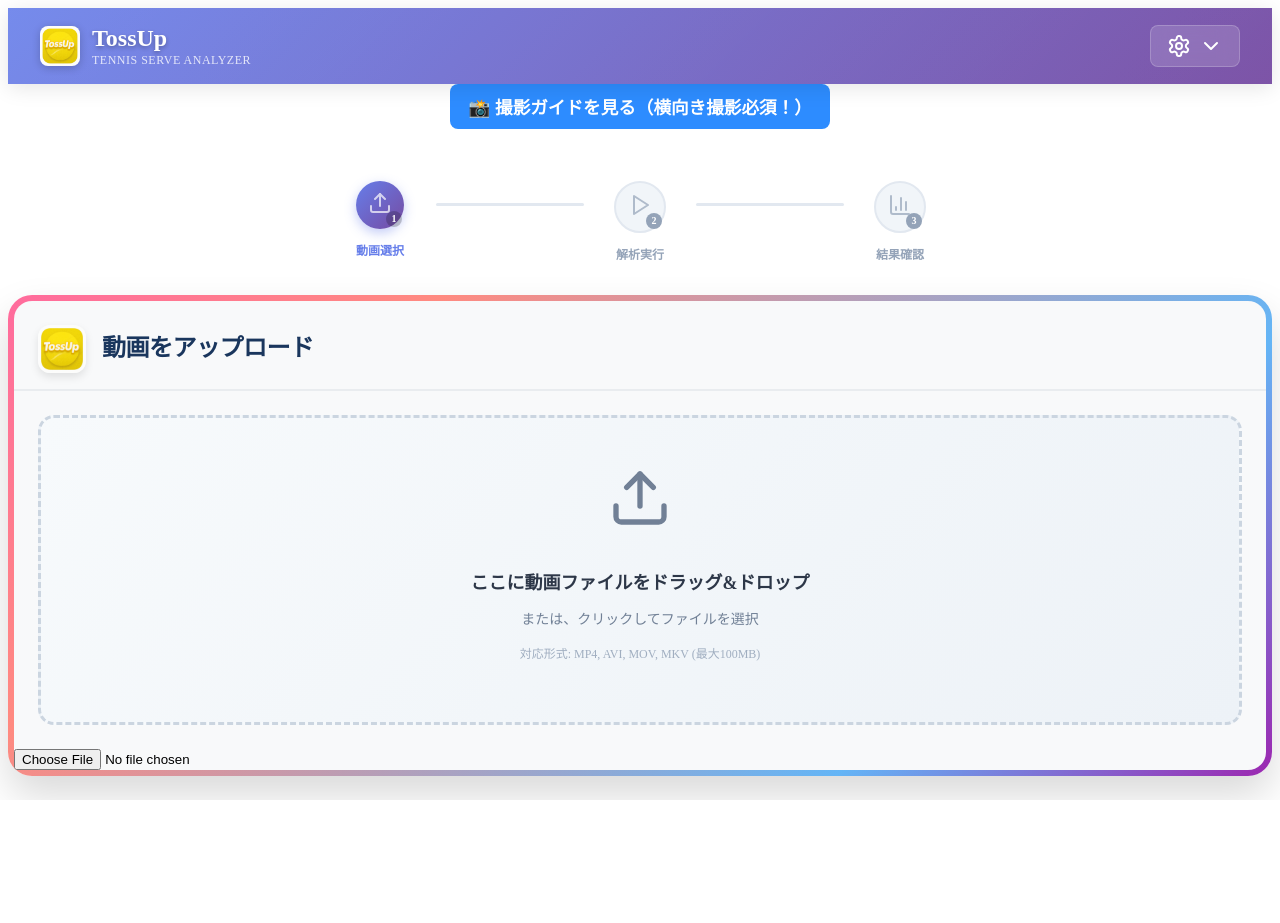
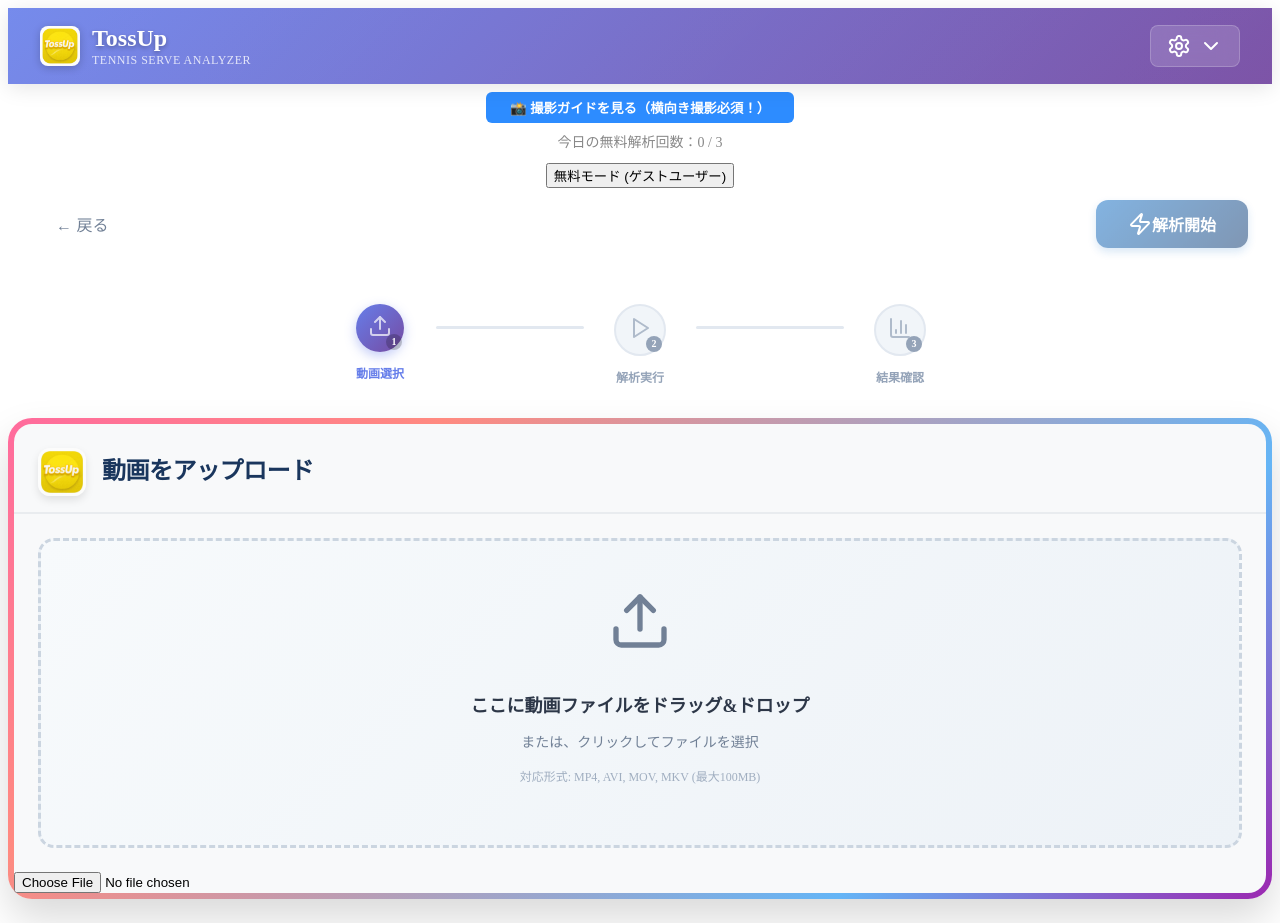
Before and after one commit to ykawagu1/tennis-serve-analyzer, a React (Vite) app in the folder frontend/: page / in a window 1280 px wide. Before the commit the page ends 800 px from the top, so only its background shows below. Built offline with nearby package versions, Linux system fonts and the light colour scheme.

Commit message:
v1.5.7 サブスク枠との切り分け初期バージョン

```diff
--- a/frontend/src/App.jsx
+++ b/frontend/src/App.jsx
@@ -29,6 +29,26 @@ import './App.css';
 const API_BASE_URL = 'https://tennis-serve-analyzer.onrender.com';
 
 function App() {
+   // --- 追加: 無料/有料/利用回数 ---
+  const [isPremium, setIsPremium] = useState(
+    localStorage.getItem("isPremium") === "true"
+  );
+  const [usageCount, setUsageCount] = useState(
+    parseInt(localStorage.getItem("usageCount") || "0")
+  );
+  const [usageDate, setUsageDate] = useState(
+    localStorage.getItem("usageDate") || new Date().toLocaleDateString()
+  );
+  const FREE_LIMIT = 3; // 1日3回無料
+  const PREMIUM_LIMIT = 8;
+  // その日の利用上限
+  const USAGE_LIMIT = isPremium ? PREMIUM_LIMIT : FREE_LIMIT;
+
+  useEffect(() => {
+     if (usageCount >= USAGE_LIMIT) setShowUpgrade(true);
+     else setShowUpgrade(false);
+  }, [usageCount, isPremium]);
+
   const [showGuide, setShowGuide] = useState(false);
   const [selectedFile, setSelectedFile] = useState(null);
   const [isAnalyzing, setIsAnalyzing] = useState(false);
@@ -44,6 +64,7 @@ function App() {
   const [userLevel, setUserLevel] = useState('intermediate');
   const [focusAreas, setFocusAreas] = useState([]);
   const fileInputRef = useRef(null);
+  const [showUpgrade, setShowUpgrade] = useState(false);
 
   const steps = [
     { id: 1, title: '動画選択', icon: Upload },
@@ -213,6 +234,12 @@ function App() {
 
   // デバッグ用のuseEffect
   useEffect(() => {
+
+  // ←★ここにコピペ！
+    if (!isPremium && usageCount >= FREE_LIMIT) setShowUpgrade(true);
+    else setShowUpgrade(false);
+  }, [usageCount, isPremium]);
+  useEffect(() => {
     console.log('🔍 状態変化検出:');
     console.log('- currentStep:', currentStep);
     console.log('- analysisResult:', analysisResult ? '存在' : 'null');
@@ -220,7 +247,6 @@ function App() {
     console.log('- error:', error);
     console.log('- userLevel:', userLevel);
   }, [currentStep, analysisResult, isAnalyzing, error, userLevel]);
-
   const handleFileSelect = (event) => {
     const file = event.target.files[0];
     if (file) {
@@ -244,8 +270,19 @@ function App() {
     event.preventDefault();
   };
 
+  // --- handleAnalyzeに無料/有料ロジックを組み込む ---
   const handleAnalyze = async () => {
   if (!selectedFile) return;
+
+  if (usageCount >= USAGE_LIMIT) {
+    setError(
+      isPremium
+        ? `サブスク会員の1日あたりの解析上限（${PREMIUM_LIMIT}回）に達しました。`
+        : `無料枠の1日あたりの解析上限（${FREE_LIMIT}回）に達しました。`
+    );
+    setShowUpgrade(true);
+    return;
+  }
 
     setIsAnalyzing(true);
     setError(null);
@@ -254,19 +291,14 @@ function App() {
     try {
       const formData = new FormData();
       formData.append('video', selectedFile);
-      formData.append('use_chatgpt', useChatGPT ? 'true' : 'false');
+      formData.append('use_chatgpt', useChatGPT && isPremium ? 'true' : 'false');
       formData.append('user_concerns', userConcerns);
       formData.append('user_level', userLevel);
       formData.append('focus_areas', JSON.stringify(focusAreas));
-      if (useChatGPT && apiKey) {
+      if (useChatGPT && apiKey && isPremium) {
         formData.append('api_key', apiKey);
       }
-
-      console.log('🚀 解析開始:');
-      console.log('- userLevel:', userLevel);
-      console.log('- useChatGPT:', useChatGPT);
-      console.log('- userConcerns:', userConcerns);
-      console.log('- focusAreas:', focusAreas);
+      formData.append('is_premium', isPremium ? 'true' : 'false');
 
       const response = await axios.post(`${API_BASE_URL}/api/analyze`, formData, {
         headers: {
@@ -278,62 +310,47 @@ function App() {
         },
       });
 
-      // デバッグ: レスポンスデータの確認
-      console.log('=== フロントエンド レスポンス受信 ===');
-      console.log('response.status:', response.status);
-      console.log('response.data:', response.data);
-      console.log('response.data.success:', response.data?.success);
-      console.log('response.data.result:', response.data?.result);
-      console.log('overlay_images:', response.data.result.overlay_images);
-
-
-      // 重要: スコアデータの詳細確認
-      if (response.data?.result) {
-        console.log('🎯 スコアデータ詳細確認:');
-        console.log('total_score:', response.data.result.total_score);
-        console.log('phase_analysis:', response.data.result.phase_analysis);
-        console.log('tiered_evaluation:', response.data.result.tiered_evaluation);
-
-        if (response.data.result.phase_analysis) {
-          Object.entries(response.data.result.phase_analysis).forEach(([phase, data]) => {
-            console.log(`${phase}: ${data.score}`);
-          });
-        }
-      }
-
-      if (response.data?.result?.advice) {
-        console.log('advice keys:', Object.keys(response.data.result.advice));
-      }
-      console.log('=====================================');
-
       if (response.data.success) {
         setAnalysisResult(response.data.result);
         setCurrentStep(3);
+        // 無料の場合のみ回数加算
+        if (!isPremium) {
+          const today = new Date().toLocaleDateString();
+          setUsageCount(usageCount + 1);
+          localStorage.setItem("usageCount", (usageCount + 1).toString());
+          setUsageDate(today);
+          localStorage.setItem("usageDate", today);
+        }
       } else {
         throw new Error(response.data.error || '解析に失敗しました');
       }
     } catch (err) {
-      console.error('解析エラー:', err);
       setError(err.response?.data?.error || err.message || '解析中にエラーが発生しました');
     } finally {
       setIsAnalyzing(false);
     }
   };
 
+  // --- 新規解析時、usageCountはそのまま ---
   const resetAnalysis = () => {
     setCurrentStep(1);
     setSelectedFile(null);
     setAnalysisResult(null);
     setError(null);
     setIsAnalyzing(false);
-    if (fileInputRef.current) {
-      fileInputRef.current.value = '';
-    }
+    if (fileInputRef.current) fileInputRef.current.value = '';
   };
 
+  // --- サブスク切替（本番Stripe/Google認証に変更予定） ---
+  const handleUpgrade = () => {
+    setIsPremium(true);
+    localStorage.setItem("isPremium", "true");
+    setShowUpgrade(false);
+  };
+
+  // --- JSX ---
   return (
     <div className="min-h-screen bg-gradient-to-br from-blue-50 to-green-50">
-      {/* ヘッダー */}
      <header className="modern-header">
       <div className="header-container">
         <div className="header-brand">
@@ -353,11 +370,102 @@ function App() {
         </button>
       </div>
     </header>
-
     {/* 👇 ここにガイドボタン */}
     <div style={{display: "flex", justifyContent: "center"}}>
-        <button onClick={() => setShowGuide(true)} className="guide-btn">
+      <button
+        onClick={() => setShowGuide(true)}
+        style={{
+          margin: "8px auto",
+          display: "block",
+          background: "#2D8CFF",
+          color: "#fff",
+          padding: "6px 24px",
+          borderRadius: "6px",
+          border: "none",
+          fontWeight: 600
+        }}
+      >
         📸 撮影ガイドを見る（横向き撮影必須！）
+      </button>
+    </div>
+
+    <div style={{ textAlign: "center", color: "#888", fontSize: 14, marginBottom: 4 }}>
+      {isPremium
+        ? `今日の解析回数（サブスク枠）：${usageCount} / ${PREMIUM_LIMIT}`
+        : `今日の無料解析回数：${usageCount} / ${FREE_LIMIT}`
+      }
+    </div>
+      {/* サブスク切替トグル */}
+      <div style={{ display: "flex", justifyContent: "center", margin: "12px 0" }}>
+        <button
+          onClick={() => {
+            setIsPremium(!isPremium);
+            localStorage.setItem("isPremium", (!isPremium).toString());
+          }}
+          className={`${
+            isPremium ? "bg-yellow-400" : "bg-gray-200"
+          } text-sm px-3 py-1 rounded-lg font-bold`}
+        >
+          {isPremium ? "有料モード (課金ユーザー)" : "無料モード (ゲストユーザー)"}
+        </button>
+      </div>
+
+      {/* 無料枠上限到達モーダル */}
+      {showUpgrade && (
+        <div className="modal-overlay" onClick={() => setShowUpgrade(false)}>
+          <div className="modal-content" onClick={e => e.stopPropagation()}>
+            <div style={{ padding: 18 }}>
+              <h2 style={{ fontSize: 22, fontWeight: "bold", color: "#1d3d7b", marginBottom: 14 }}>🎾 解析回数の上限に達しました</h2>
+              <p style={{ marginBottom: 10 }}>本日ご利用できる無料解析回数（{FREE_LIMIT}回）は終了しました。</p>
+              <ul style={{ margin: "0 0 14px 16px", color: "#555" }}>
+                <li>・サブスク登録で回数制限なくご利用可能！</li>
+                <li>・広告なし、詳細AIアドバイス、機能追加も順次！</li>
+              </ul>
+              <button
+                onClick={handleUpgrade}
+                style={{
+                  background: "#fbbf24", color: "#242424", fontWeight: "bold",
+                  border: "none", borderRadius: 8, padding: "10px 32px", fontSize: 18, marginBottom: 12, marginTop: 8
+                }}
+              >
+                サブスク登録（デモ）
+              </button>
+              <br />
+              <button
+                onClick={() => setShowUpgrade(false)}
+                style={{ background: "#eee", color: "#888", border: "none", borderRadius: 6, padding: "6px 22px", fontWeight: "bold" }}
+              >閉じる</button>
+            </div>
+          </div>
+        </div>
+      )}
+
+      {/* --- 以降はあなたの既存UI（upload、解析、結果、アドバイスなど）をそのまま --- */}
+      {/* ...省略... */}
+      {/* 解析ボタンだけ下記のように分岐して下さい */}
+      <div className="action-buttons">
+        <button
+          onClick={() => setCurrentStep(1)}
+          className="back-button"
+        >
+          ← 戻る
+        </button>
+        <button
+          onClick={handleAnalyze}
+          disabled={!selectedFile || isAnalyzing || (!isPremium && usageCount >= FREE_LIMIT)}
+          className="analyze-button"
+        >
+          {isAnalyzing ? (
+            <>
+              <Loader2 className="w-5 h-5 mr-2 animate-spin" />
+              解析中... ({uploadProgress}%)
+            </>
+          ) : (
+            <>
+              <Zap className="w-5 h-5 mr-2" />
+              解析開始
+            </>
+          )}
         </button>
       </div>
 
```
Lines whose indentation alone changed are shown as unchanged.
